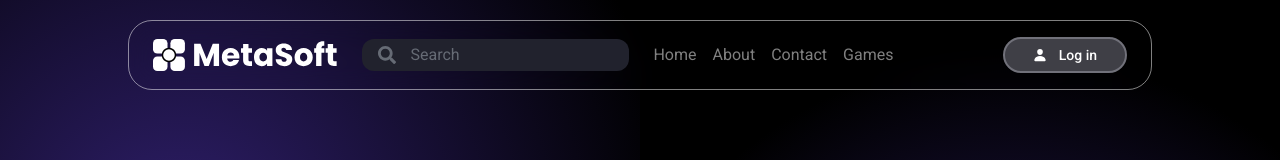
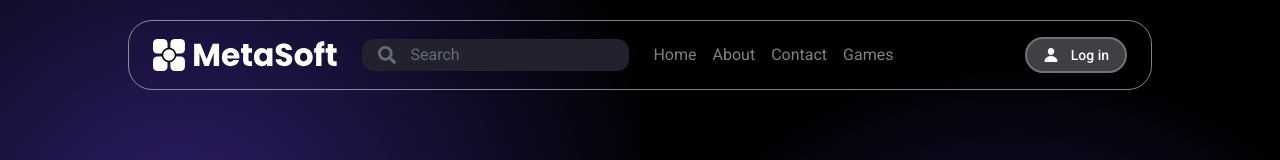
Before and after one commit to Abulkalam-Asif/metasoft, a React (Vite) app: page / in a window 1280 px wide. Shown: the top 160 px of the page. Built offline with nearby package versions, Linux system fonts and the light colour scheme.

Commit message:
log in button Animation

```diff
--- a/src/components/LargeScreenNav.jsx
+++ b/src/components/LargeScreenNav.jsx
@@ -37,8 +37,8 @@ const LargeScreenNav = () => {
           <li>
             <Link
               to={"/"}
-              className="flex items-center justify-center gap-3 cursor-pointer bg-[#3f3f46] hover:scale-105 transition-all duration-300  py-1.5 px-7 border-2 border-[#71717a] text-white rounded-full hover:bg-[#5c5c63]">
-              <IoPerson />
+              className="flex items-center justify-center gap-3 cursor-pointer bg-[#3f3f46]  transition-colors duration-300  py-1.5 px-4 border-2 border-[#71717a] text-white text-sm rounded-full  hover:text-[#FF7EED] hover:bg-[#310F2D] hover:border-[#FF7EED]">
+              <span className="text-base"><IoPerson /></span>
               <span>Log in</span>
             </Link>
           </li>
```
